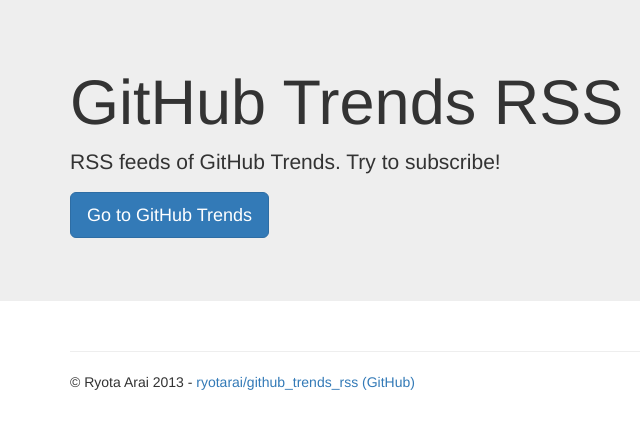
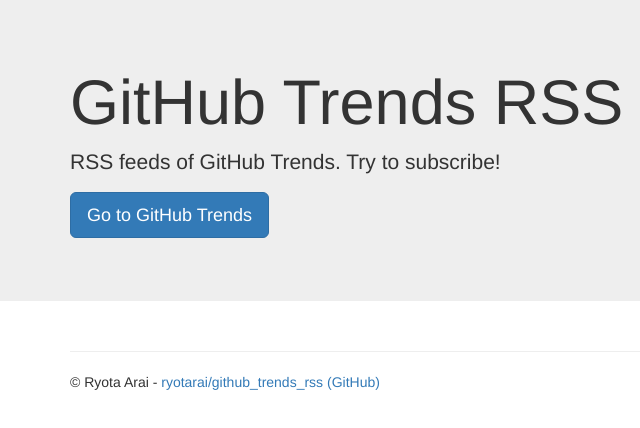
Before and after one commit to ryotarai/github_trends_rss, a plain HTML site: page public/index.html in a window 1280 px wide. Shown: the full height of the page, 0-640 px from the left. Drawn offline with nearby package versions, Linux system fonts and the light colour scheme; no server answers.

Commit message:
Remove year value.

```diff
--- a/public/index.html
+++ b/public/index.html
@@ -32,7 +32,7 @@
       <hr>
 
       <footer>
-          <p>&copy; Ryota Arai 2013 - <a href="https://github.com/ryotarai/github_trends_rss">ryotarai/github_trends_rss (GitHub)</a></p>
+          <p>&copy; Ryota Arai - <a href="https://github.com/ryotarai/github_trends_rss">ryotarai/github_trends_rss (GitHub)</a></p>
       </footer>
     </div> <!-- /container -->
 
```
